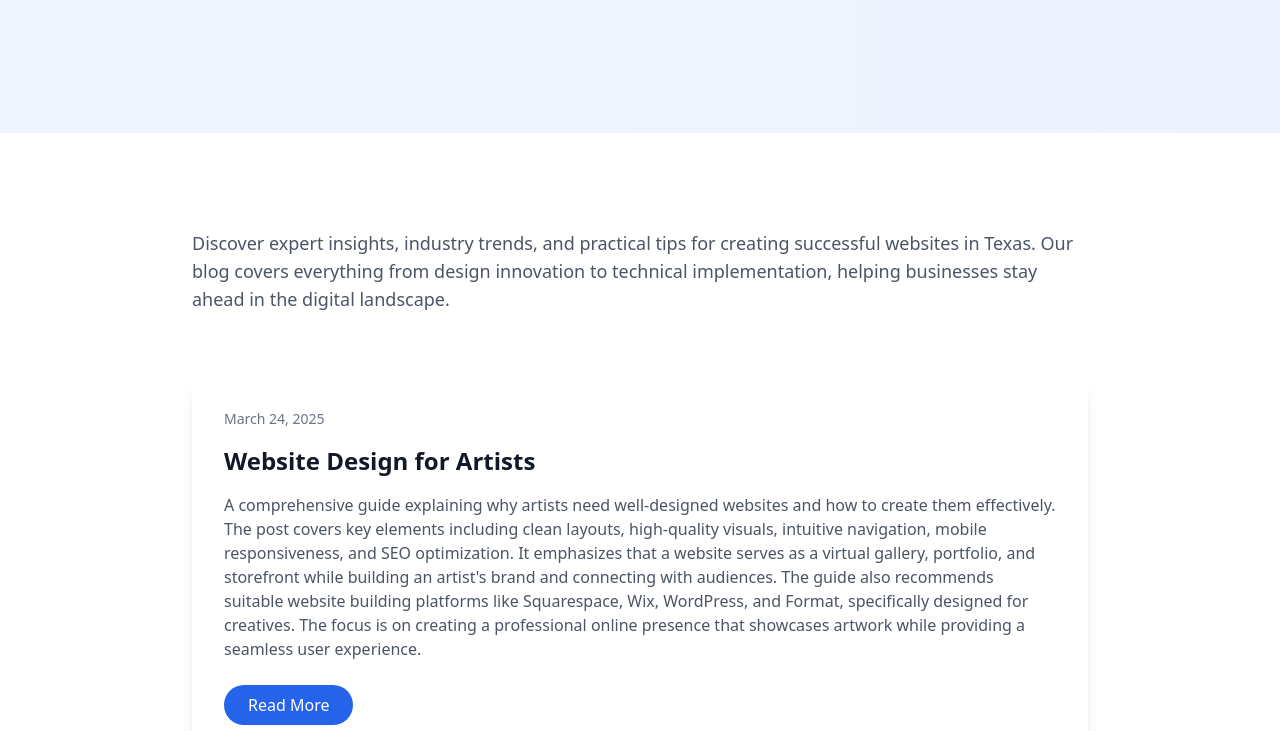
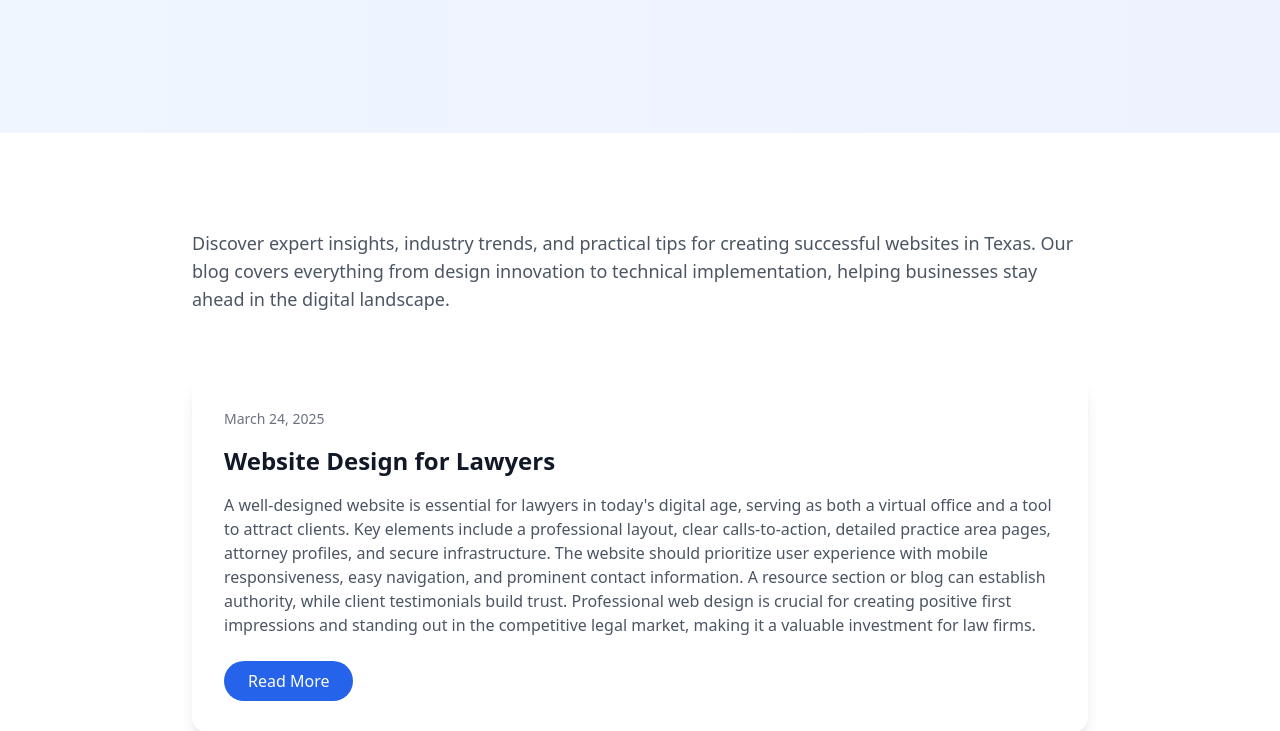
Before and after one commit to test-acc-12349/texas-web-design-2025-03-24-l610h, a plain HTML site: page blog.html in a window 1280 px wide. Shown: the part 247-978 px from the top of the page. Drawn offline with nearby package versions, Linux system fonts and the light colour scheme.

Commit message:
Update blog listing with website-design-for-lawyers-20250324-jkp.html

```diff
--- a/blog.html
+++ b/blog.html
@@ -34,6 +34,13 @@
             </div>
 
             <div class="max-w-4xl mx-auto">
+                <article class="bg-white p-8 rounded-2xl shadow-lg hover:shadow-xl transition-shadow duration-300 mb-12">
+                    <div class="text-sm text-gray-500 mb-4">March 24, 2025</div>
+                    <h2 class="text-2xl font-bold text-gray-900 mb-4">Website Design for Lawyers</h2>
+                    <p class="text-gray-600 mb-6">A well-designed website is essential for lawyers in today's digital age, serving as both a virtual office and a tool to attract clients. Key elements include a professional layout, clear calls-to-action, detailed practice area pages, attorney profiles, and secure infrastructure. The website should prioritize user experience with mobile responsiveness, easy navigation, and prominent contact information. A resource section or blog can establish authority, while client testimonials build trust. Professional web design is crucial for creating positive first impressions and standing out in the competitive legal market, making it a valuable investment for law firms.</p>
+                    <a href="https://test-acc-12349.github.io/texas-web-design-2025-03-24-l610h/blog/website-design-for-lawyers-20250324-jkp.html" class="inline-block px-6 py-2 bg-blue-600 text-white rounded-full hover:bg-blue-700 transform hover:scale-105 transition-all duration-300">Read More</a>
+                </article>
+
                 <article class="bg-white p-8 rounded-2xl shadow-lg hover:shadow-xl transition-shadow duration-300 mb-12">
                     <div class="text-sm text-gray-500 mb-4">March 24, 2025</div>
                     <h2 class="text-2xl font-bold text-gray-900 mb-4">Website Design for Artists</h2>
```
